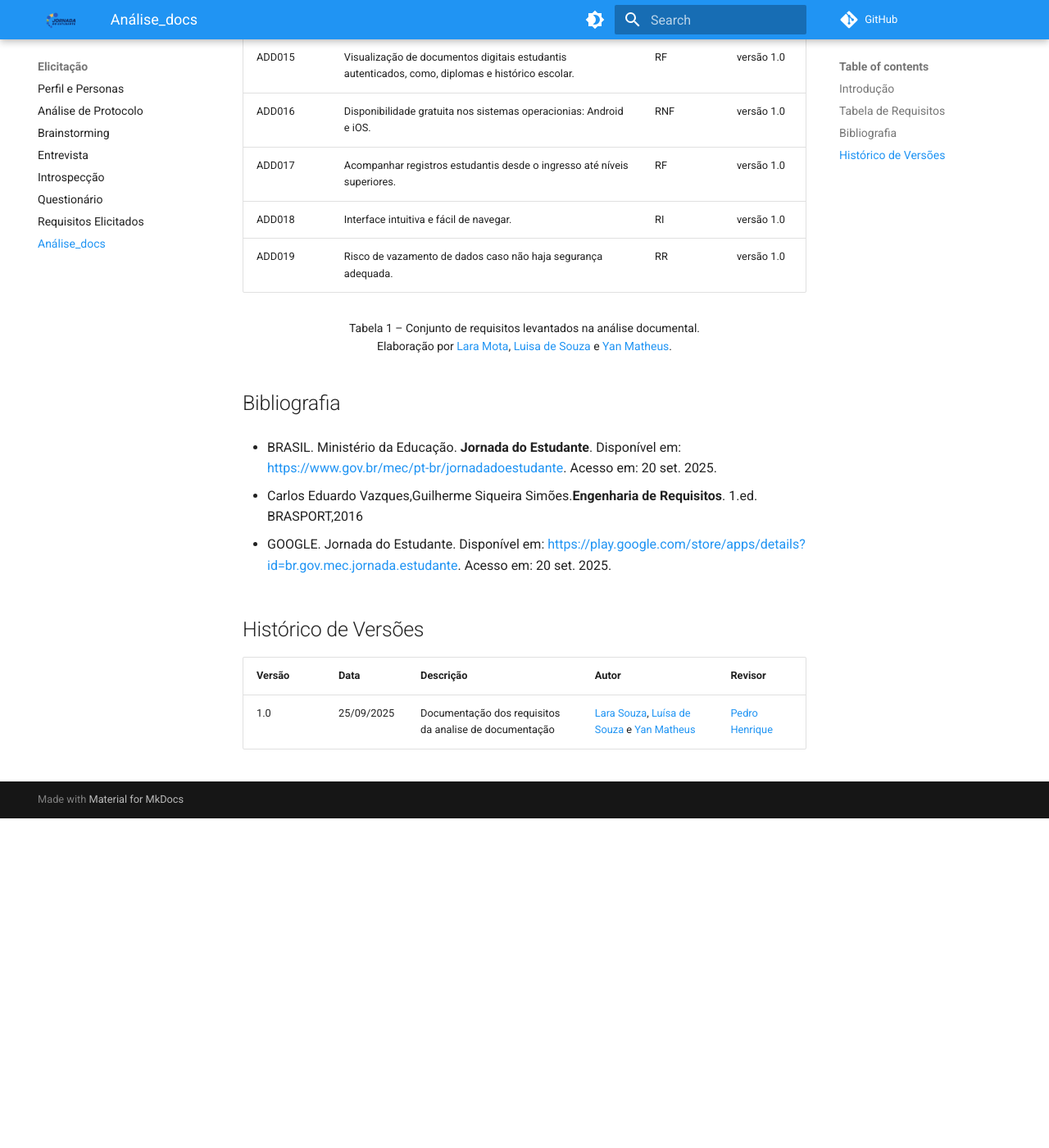
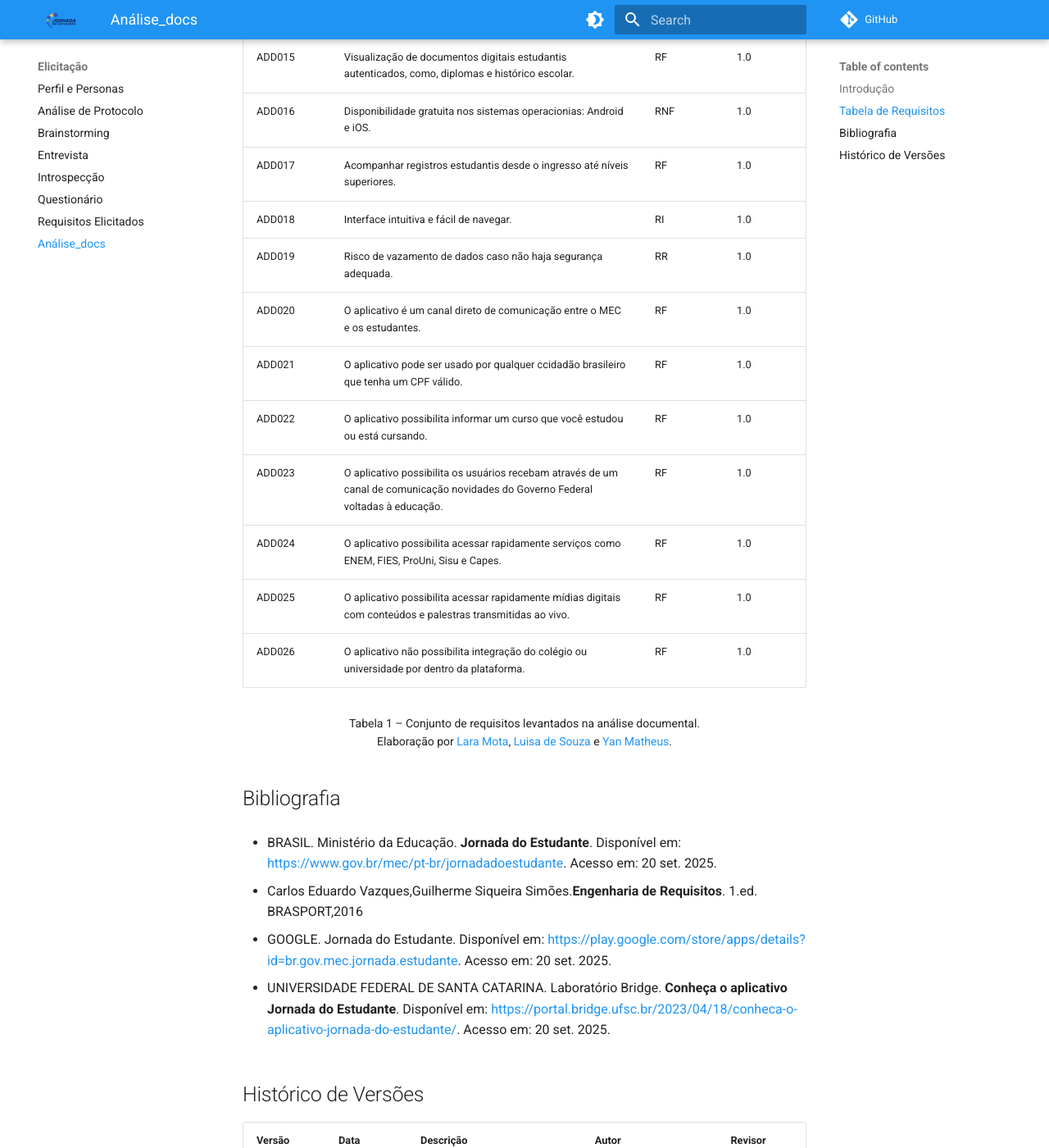
Before and after one commit to Requisitos-de-Software/2025.2-Grupo05, an MkDocs documentation site: the page built from docs/Elicitação/Analise_docs.md, in a window 1280 px wide and 1400 px high, scrolled down 1973 px. Shown: the whole window at 82% size. Built offline with MkDocs 1.6.1 and Material for MkDocs 9.7.7, drawn with Linux system fonts in a browser that asks for light colours; comment, search, counter and statistics services are not loaded; before the commit the page ends 2971 px from its top, so only the background shows below that; some of the changed text lies outside the part shown.

Commit message:
feat: adicionado novos requisitos

```diff
--- a/docs/Elicitação/Analise_docs.md
+++ b/docs/Elicitação/Analise_docs.md
@@ -27,16 +27,22 @@
 | ADD08         |  O aplicativo Jornada do Estudante está relacionado à sua funcionalidade de centralizar dados acadêmicos e permitir o acompanhamento da vida estudantil, incluindo o programa Pé-de-Meia.       | RPR       | 1.0    |
 | ADD09         |  informação desatualizada ou incorreta, que pode levar ao bloqueio do programa Pé-de-Meia, e a possíveis falhas na segurança e privacidade dos dados de usuários.     | RR       | 1.0    |
 | ADD10         | A página do aplicativo pode não refletir a situação atualizada do estudante.              | RR        | 1.0    |
-| ADD011 | O aplicativo possui uma nterace amigável para crianças e adultos | RI | versão 1.0 |
-| ADD012 | O aplicativo apresenta consistência na contagem de faltas | RNF | versão 1.0 |
-| ADD013 | O aplicativo apresenta atualizações referente ao pagamento do pé de meia disponível em até um mês | RNF | versão 1.0 |
-| ADD014 | Autenticação via Gov.br | RNF | versão 1.0 |
-| ADD015 | Visualização de documentos digitais estudantis autenticados, como, diplomas e histórico escolar. | RF | versão 1.0 |
-| ADD016 | Disponibilidade gratuita nos sistemas operacionias: Android e iOS.| RNF | versão 1.0 |
-| ADD017 | Acompanhar registros estudantis desde o ingresso até níveis superiores.| RF | versão 1.0 |
-| ADD018 | Interface intuitiva e fácil de navegar.| RI | versão 1.0 |
-| ADD019 | Risco de vazamento de dados caso não haja segurança adequada.| RR| versão 1.0 |
-
+| ADD011 | O aplicativo possui uma nterace amigável para crianças e adultos | RI | 1.0 |
+| ADD012 | O aplicativo apresenta consistência na contagem de faltas | RNF | 1.0 |
+| ADD013 | O aplicativo apresenta atualizações referente ao pagamento do pé de meia disponível em até um mês | RNF | 1.0 |
+| ADD014 | Autenticação via Gov.br | RNF | 1.0 |
+| ADD015 | Visualização de documentos digitais estudantis autenticados, como, diplomas e histórico escolar. | RF | 1.0 |
+| ADD016 | Disponibilidade gratuita nos sistemas operacionias: Android e iOS.| RNF | 1.0 |
+| ADD017 | Acompanhar registros estudantis desde o ingresso até níveis superiores.| RF | 1.0 |
+| ADD018 | Interface intuitiva e fácil de navegar.| RI | 1.0 |
+| ADD019 | Risco de vazamento de dados caso não haja segurança adequada.| RR| 1.0 |
+| ADD020 | O aplicativo é um canal direto de comunicação entre o MEC e os estudantes.| RF| 1.0 |
+| ADD021 | O aplicativo pode ser usado por qualquer ccidadão brasileiro que tenha um CPF válido.| RF| 1.0 |
+| ADD022 | O aplicativo possibilita informar um curso que você estudou ou está cursando.| RF| 1.0 |
+| ADD023 | O aplicativo possibilita os usuários recebam através de um canal de comunicação novidades do Governo Federal voltadas à educação.| RF| 1.0 |
+| ADD024 | O aplicativo possibilita acessar rapidamente serviços como ENEM, FIES, ProUni, Sisu e Capes.| RF| 1.0 |
+| ADD025 | O aplicativo possibilita acessar rapidamente mídias digitais com conteúdos e palestras transmitidas ao vivo.| RF| 1.0 |
+| ADD026 | O aplicativo não possibilita integração do colégio ou universidade por dentro da plataforma.| RF| 1.0 |
 
 <p style="text-align: center; font-size: 14px;">
 Tabela 1 – Conjunto de requisitos levantados na análise documental.<br>
@@ -56,6 +62,9 @@ Elaboração por <a href="https://github.com/mel14-hub">Lara Mota</a>,
 
 - GOOGLE. Jornada do Estudante. Disponível em: <https://play.google.com/store/apps/details?id=br.gov.mec.jornada.estudante>. Acesso em: 20 set. 2025.
 
+- UNIVERSIDADE FEDERAL DE SANTA CATARINA. Laboratório Bridge. **Conheça o aplicativo Jornada do Estudante**. Disponível em: <https://portal.bridge.ufsc.br/2023/04/18/conheca-o-aplicativo-jornada-do-estudante/>. Acesso em: 20 set. 2025.
+
+
 
 
 ## Histórico de Versões
```
